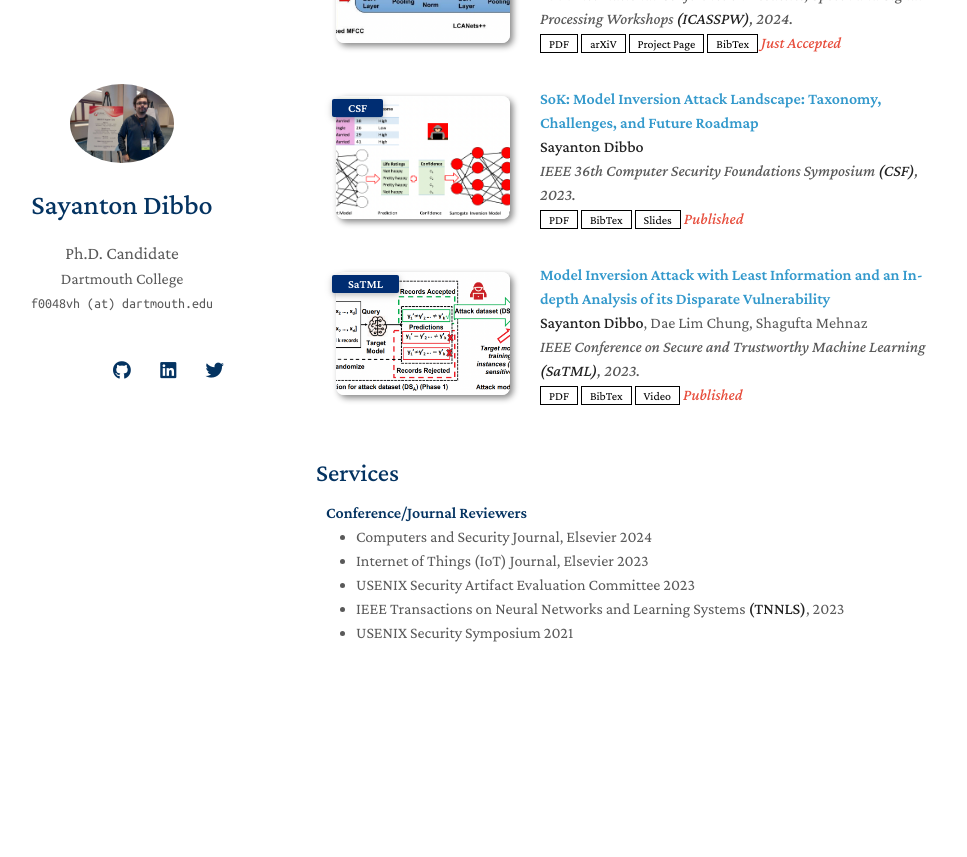
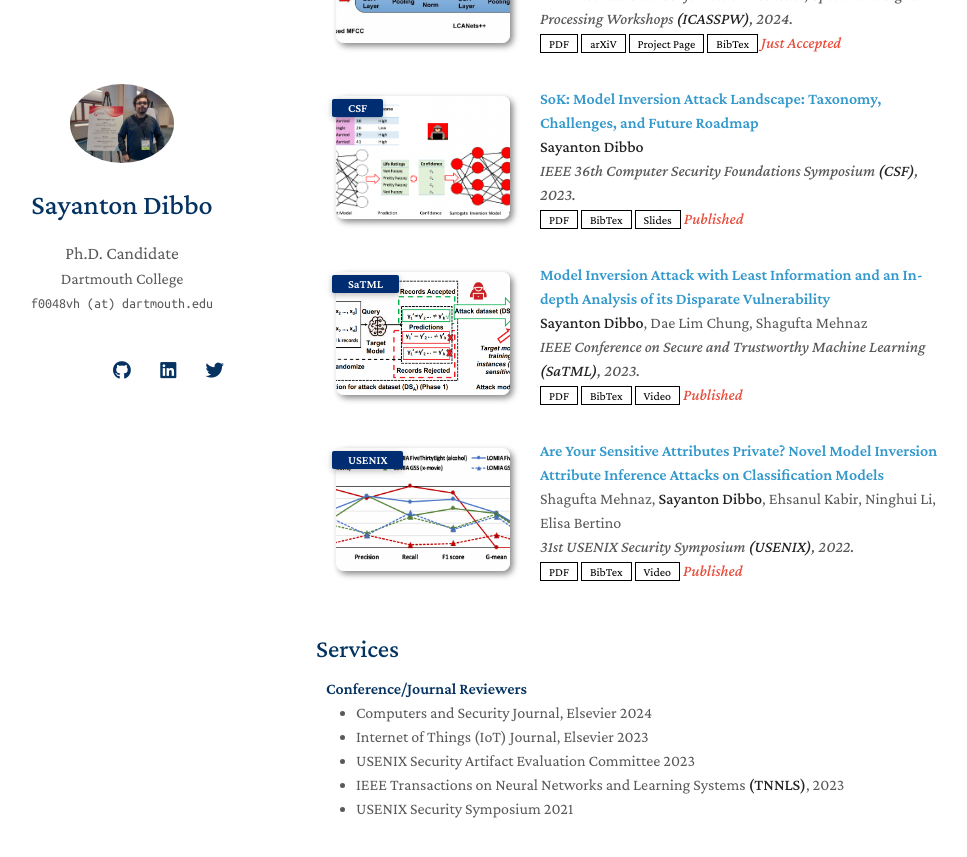
Before and after one commit to SayantonDibbo/SayantonDibbo.github.io, a Jekyll site: the page built from index.md, in a window 1280 px wide and 900 px high, scrolled down 1252 px. Shown: the top 857 px of the window, without its empty margins (154-1121 px from the left). Built offline with Jekyll 4.4.1, drawn with Linux system fonts in a browser that asks for light colours; nearby versions of some CDN libraries; a style sheet for code colours, icons or effects is not loaded; our own code applies the rules of GitHub Pages for plain Markdown files; before the commit the page ends 1976 px from its top, so only the background shows below that.

Commit message:
Update publications.yml

```diff
--- a/_data/publications.yml
+++ b/_data/publications.yml
@@ -41,3 +41,13 @@ main:
     image: ./assets/img/teaser_example_5.png
     presentation: https://www.youtube.com/watch?v=CrIn0we1Hvc
     notes: Published
+
+  - title: "Are Your Sensitive Attributes Private? Novel Model Inversion Attribute Inference Attacks on Classification Models"
+    authors: Shagufta Mehnaz, <strong>Sayanton Dibbo</strong>, Ehsanul Kabir, Ninghui Li, Elisa Bertino
+    conference_short: USENIX
+    conference: 31st USENIX Security Symposium   <strong>(USENIX)</strong>, 2022.
+    pdf: https://www.usenix.org/system/files/sec22-mehnaz.pdf
+    bibtex: ./assets/files/usenix_bibtex.txt
+    image: ./assets/img/teaser_example_6.png
+    presentation: https://www.youtube.com/watch?v=HPV1KAvwHB0&t=3s
+    notes: Published
```
